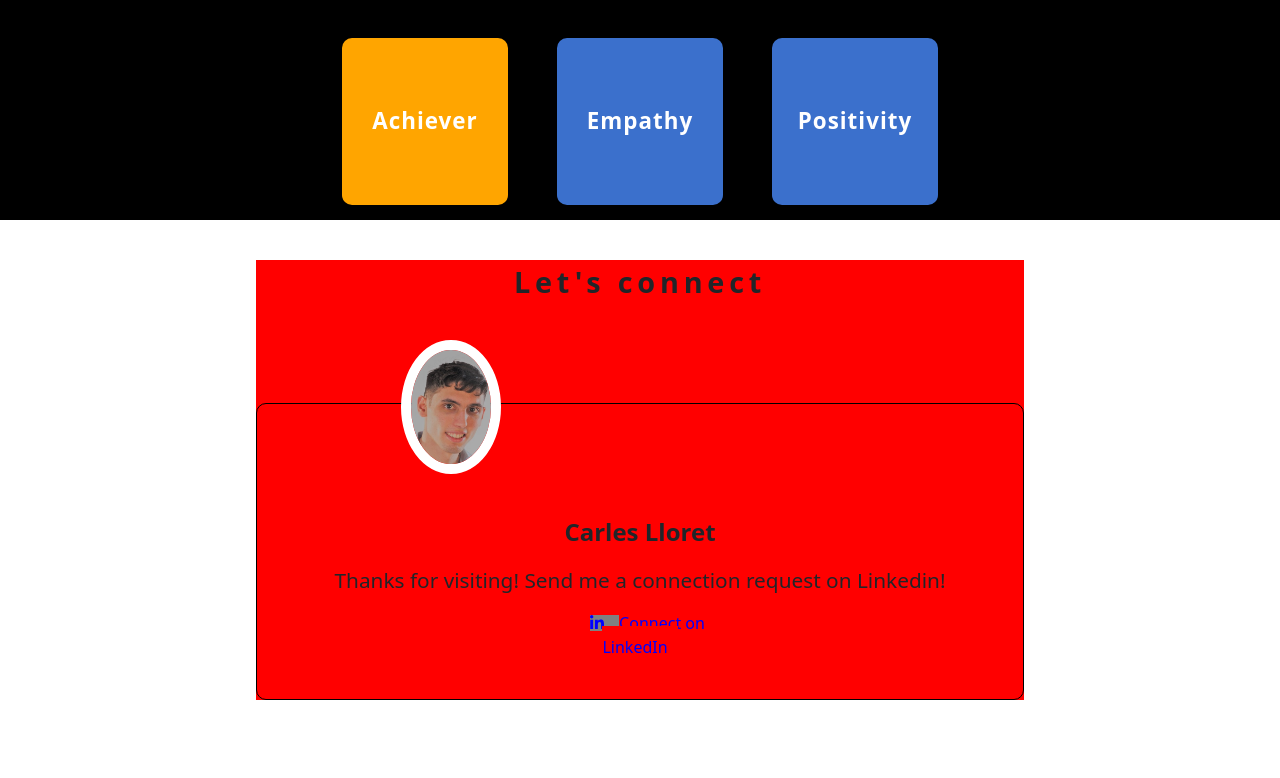
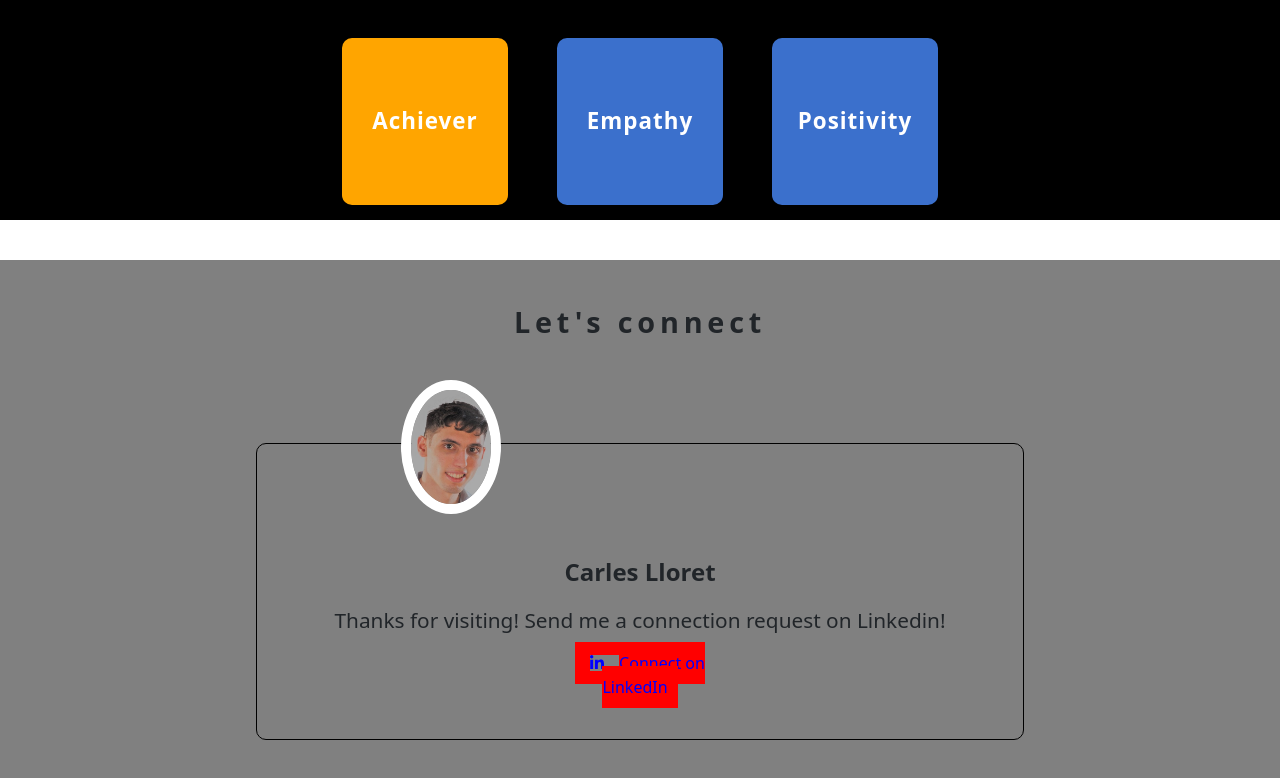
Before and after one commit to carlesDeveloper/personalPage, a React (Vite) app in the folder frontend_personal_page/: page / in a window 1280 px wide. Shown: the part 2343-3121 px from the top of the page. Built offline with nearby package versions, Linux system fonts and the light colour scheme.

Commit message:
contact css improved

```diff
--- a/frontend_personal_page/src/assets/contact.css
+++ b/frontend_personal_page/src/assets/contact.css
@@ -1,11 +1,12 @@
 .contact__content{
-    width: 60vw;
+    width: 100vw;
     display: block;
     text-align: center;
     margin: auto;
     margin-top: 40px;
-    margin-bottom: 30vh;
-    background-color: red;
+    background-color: grey;
+    height: 90vh;
+    padding-top: 5vh;
 }
 .contact__title{
     font-size: 1.8rem;
@@ -14,12 +15,13 @@
     margin-bottom: 50px;
 }
 .contact__modal{
-    width: 100%;
+    width: 60%;
     border: 1px solid black;
     border-radius: 10px;
     padding: 40px;
     position: relative;
     padding-top: 100px;
+    margin: auto;
     margin-top: 100px;
 }
 .personal__logo img{
```
